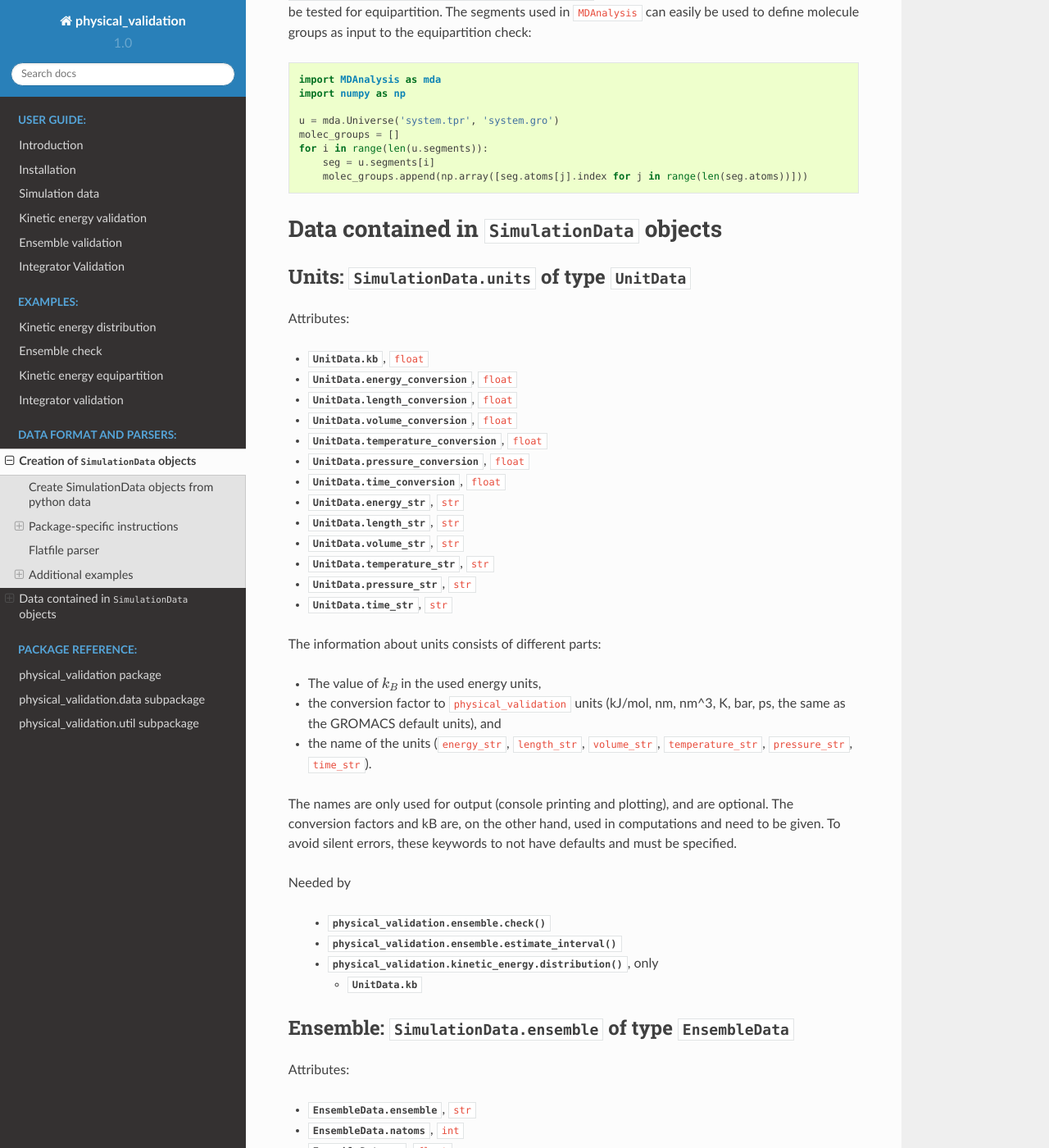
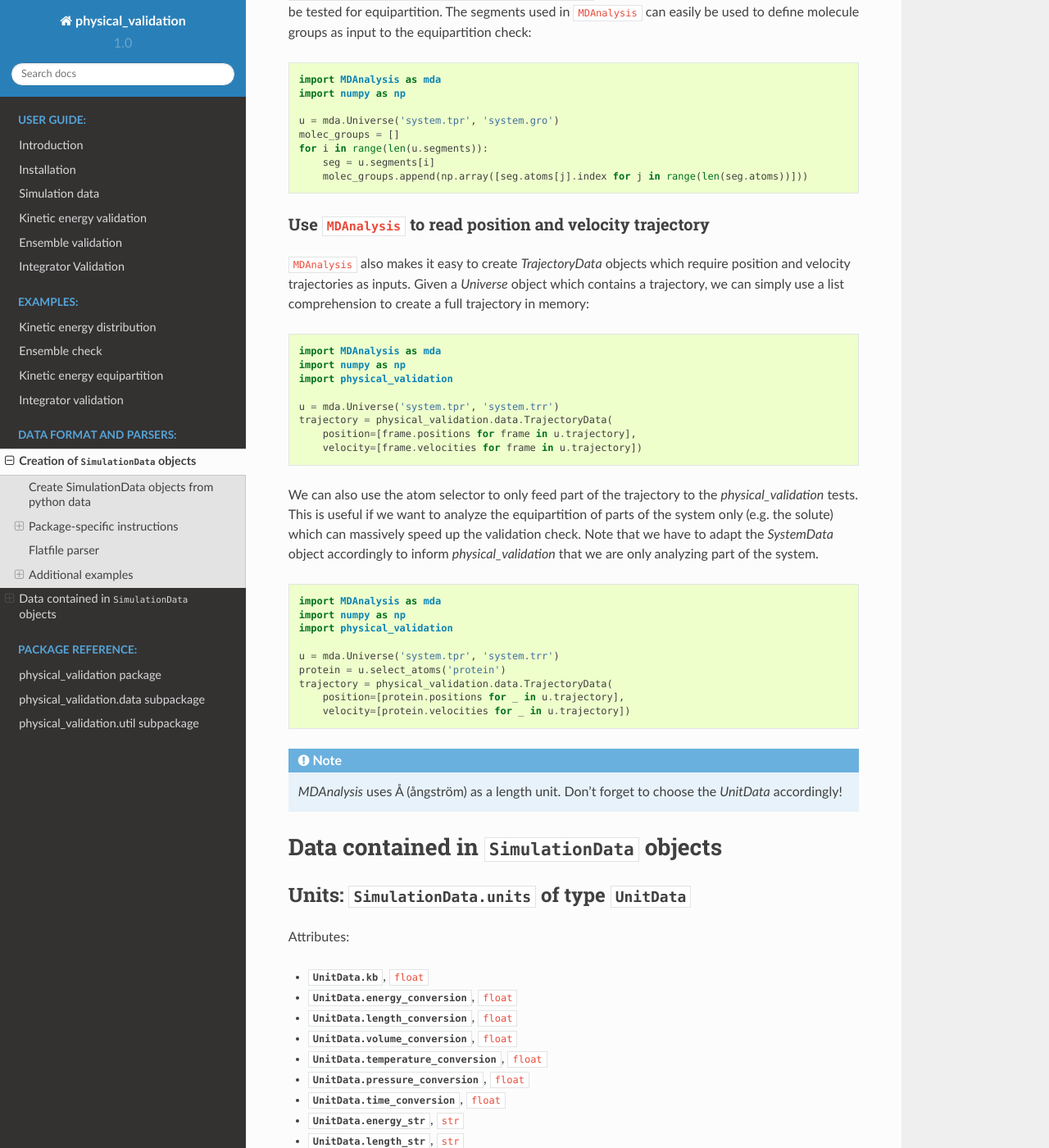
Before and after one commit to shirtsgroup/physical_validation, a Sphinx documentation site: the page built from doc/simulation_data.rst, in a window 1280 px wide and 1400 px high, scrolled down 4938 px. Shown: the whole window at 82% size. Built offline with Sphinx 7.4.7 and the Read the Docs theme 2.0.0, drawn with Linux system fonts in a browser that asks for light colours; pages that are not in the unit, such as notebooks, are missing from menus.

Commit message:
Address reviewer comment: Add example of using MDAnalysis for trajectory

```diff
--- a/doc/simulation_data.rst
+++ b/doc/simulation_data.rst
@@ -274,6 +274,46 @@ the equipartition check:
        seg = u.segments[i]
        molec_groups.append(np.array([seg.atoms[j].index for j in range(len(seg.atoms))]))
 
+Use :code:`MDAnalysis` to read position and velocity trajectory
+~~~~~~~~~~~~~~~~~~~~~~~~~~~~~~~~~~~~~~~~~~~~~~~~~~~~~~~~~~~~~~~
+
+:code:`MDAnalysis` also makes it easy to create `TrajectoryData` objects
+which require position and velocity trajectories as inputs. Given a
+`Universe` object which contains a trajectory, we can simply use a list
+comprehension to create a full trajectory in memory:
+::
+
+   import MDAnalysis as mda
+   import numpy as np
+   import physical_validation
+
+   u = mda.Universe('system.tpr', 'system.trr')
+   trajectory = physical_validation.data.TrajectoryData(
+       position=[frame.positions for frame in u.trajectory],
+       velocity=[frame.velocities for frame in u.trajectory])
+
+We can also use the atom selector to only feed part of the trajectory
+to the `physical_validation` tests.
+This is useful if we want to analyze the equipartition of parts of the
+system only (e.g. the solute) which can massively speed up the
+validation check. Note that we have to adapt the `SystemData` object
+accordingly to inform `physical_validation` that we are only analyzing
+part of the system.
+::
+
+   import MDAnalysis as mda
+   import numpy as np
+   import physical_validation
+
+   u = mda.Universe('system.tpr', 'system.trr')
+   protein = u.select_atoms('protein')
+   trajectory = physical_validation.data.TrajectoryData(
+       position=[protein.positions for _ in u.trajectory],
+       velocity=[protein.velocities for _ in u.trajectory])
+
+.. note:: `MDAnalysis` uses Å (ångström) as a length unit. Don't forget to
+          choose the `UnitData` accordingly!
+
 
 .. _simulationdata_details:
 
```
